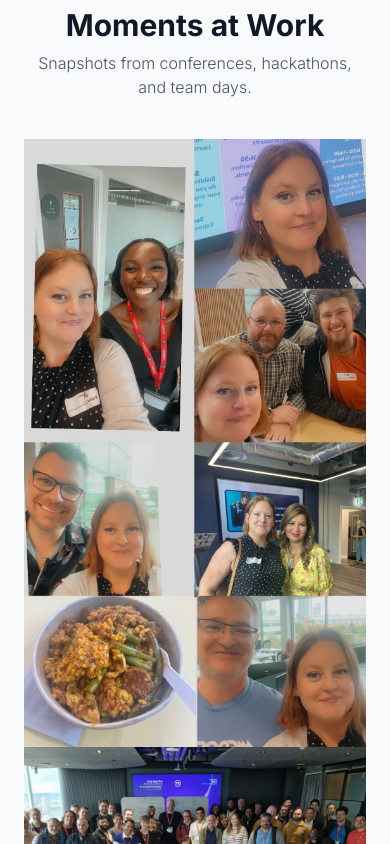
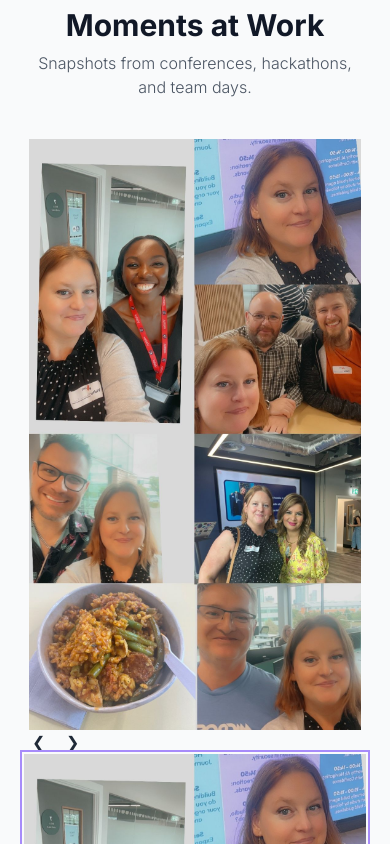
Before and after one commit to melanierau/resume-website, a plain HTML site: page index.html in a window 390 px wide. Shown: the part 2640-3484 px from the top of the page. Drawn offline with nearby package versions, Linux system fonts and the light colour scheme.

Commit message:
Update style.css
This will make sure that the slideshow images are always responsive and never wider than the screen.

```diff
--- a/css/style.css
+++ b/css/style.css
@@ -185,12 +185,23 @@ a, button {
   outline-offset: 2px;
 }
 
+/* This hides the mobile-only grid of images. */
+.gallery-mobile-grid {
+    display: none;
+}
+
+/* This makes the slideshow images responsive. */
+.gallery-slideshow .mySlides img {
+  width: 100%;
+  height: auto;
+  max-height: 70vh;
+  object-fit: contain;
+}
+
+/* --- Newly Added Code Ends Here --- */
+
 footer p {
   color: var(--footer-text);
-}
-
-[data-translate-key] {
-  color: inherit;
 }
 
 /* Logo Card Styles from Original Design */
```
